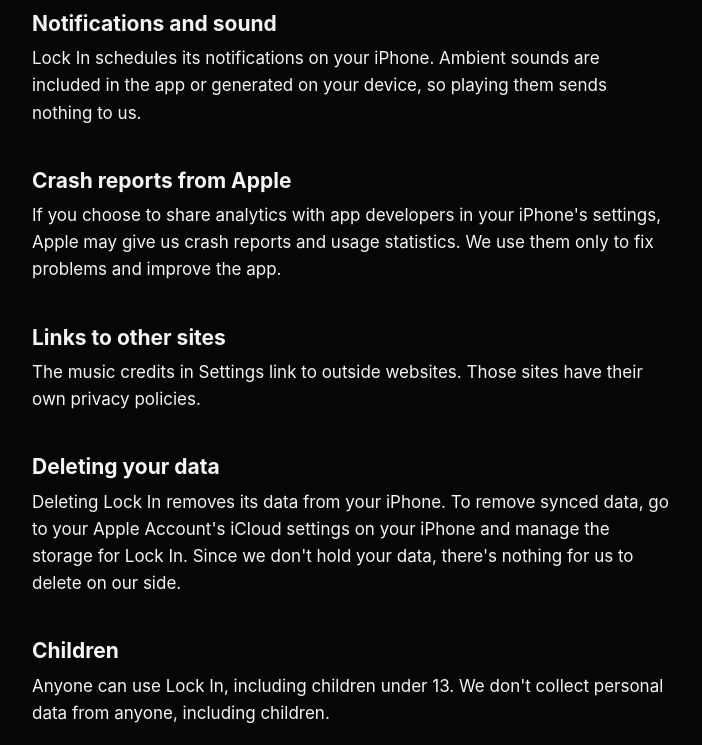
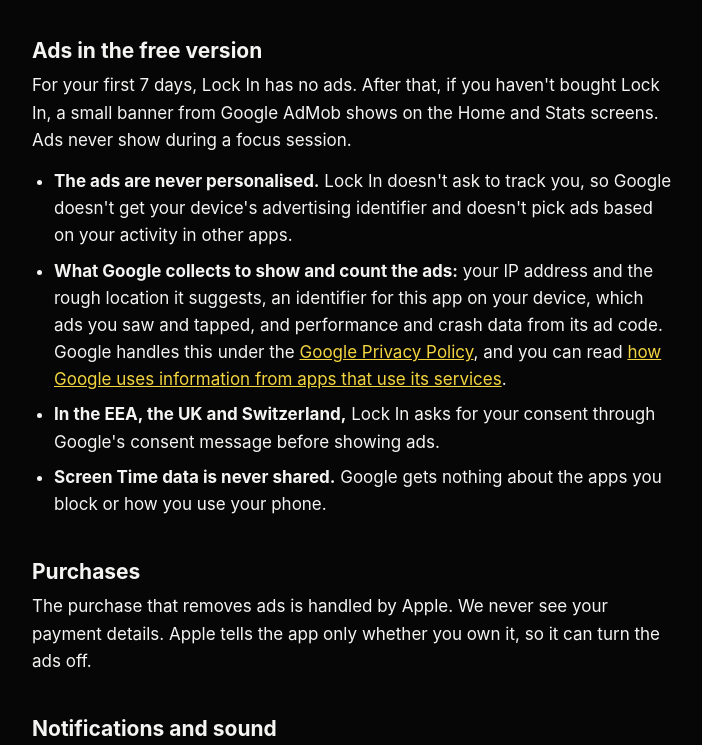
Before and after one commit to reubenwlee/lemillion-site, a plain HTML site: page lockin/privacy/index.html in a window 1280 px wide. Shown: the part 884-1629 px from the top of the page, without its empty margins (288-990 px from the left). Drawn offline with Linux system fonts and the light colour scheme.

Commit message:
Add app-ads.txt and cover ads and purchases in the Lock In privacy and support pages
Co-Authored-By: Claude Opus 5.5 <noreply@anthropic.com>

```diff
--- a/lockin/privacy/index.html
+++ b/lockin/privacy/index.html
@@ -11,10 +11,10 @@
 <main>
 <p class="app">Lock In</p>
 <h1>Privacy Policy</h1>
-<p class="note">Effective November 2, 2026</p>
+<p class="note">Effective November 9, 2026</p>
 
 <h2>The short version</h2>
-<p>Lemillion LLC makes Lock In. We don't collect your personal data. The app has no accounts, ads, analytics or tracking, and it doesn't send your information to any server we run.</p>
+<p>Lemillion LLC makes Lock In. We don't collect your personal data, and the app has no accounts, analytics or tracking. After your first week, the free version shows small ads from Google, which collect some device data to show them. Buying Lock In once removes the ads.</p>
 
 <h2>What stays on your device</h2>
 <ul>
@@ -27,6 +27,18 @@
 
 <h2>Screen Time</h2>
 <p>Lock In uses Apple's Screen Time tools only to block the apps you choose during a focus session and unblock them when it ends. We don't use this information for advertising, and we don't share or sell it.</p>
+
+<h2>Ads in the free version</h2>
+<p>For your first 7 days, Lock In has no ads. After that, if you haven't bought Lock In, a small banner from Google AdMob shows on the Home and Stats screens. Ads never show during a focus session.</p>
+<ul>
+<li><strong>The ads are never personalised.</strong> Lock In doesn't ask to track you, so Google doesn't get your device's advertising identifier and doesn't pick ads based on your activity in other apps.</li>
+<li><strong>What Google collects to show and count the ads:</strong> your IP address and the rough location it suggests, an identifier for this app on your device, which ads you saw and tapped, and performance and crash data from its ad code. Google handles this under the <a href="https://policies.google.com/privacy">Google Privacy Policy</a>, and you can read <a href="https://policies.google.com/technologies/partner-sites">how Google uses information from apps that use its services</a>.</li>
+<li><strong>In the EEA, the UK and Switzerland,</strong> Lock In asks for your consent through Google's consent message before showing ads.</li>
+<li><strong>Screen Time data is never shared.</strong> Google gets nothing about the apps you block or how you use your phone.</li>
+</ul>
+
+<h2>Purchases</h2>
+<p>The purchase that removes ads is handled by Apple. We never see your payment details. Apple tells the app only whether you own it, so it can turn the ads off.</p>
 
 <h2>Notifications and sound</h2>
 <p>Lock In schedules its notifications on your iPhone. Ambient sounds are included in the app or generated on your device, so playing them sends nothing to us.</p>
@@ -41,7 +53,7 @@
 <p>Deleting Lock In removes its data from your iPhone. To remove synced data, go to your Apple Account's iCloud settings on your iPhone and manage the storage for Lock In. Since we don't hold your data, there's nothing for us to delete on our side.</p>
 
 <h2>Children</h2>
-<p>Anyone can use Lock In, including children under 13. We don't collect personal data from anyone, including children.</p>
+<p>Anyone can use Lock In, including children under 13. We don't collect personal data from anyone, including children. The ads in the free version are never personalised.</p>
 
 <h2>Changes to this policy</h2>
 <p>If this policy changes, we'll post the new version on this page and update the date at the top.</p>
```
Also changed, not shown: lockin/support/index.html (+6 -0 lines), app-ads.txt (added).
